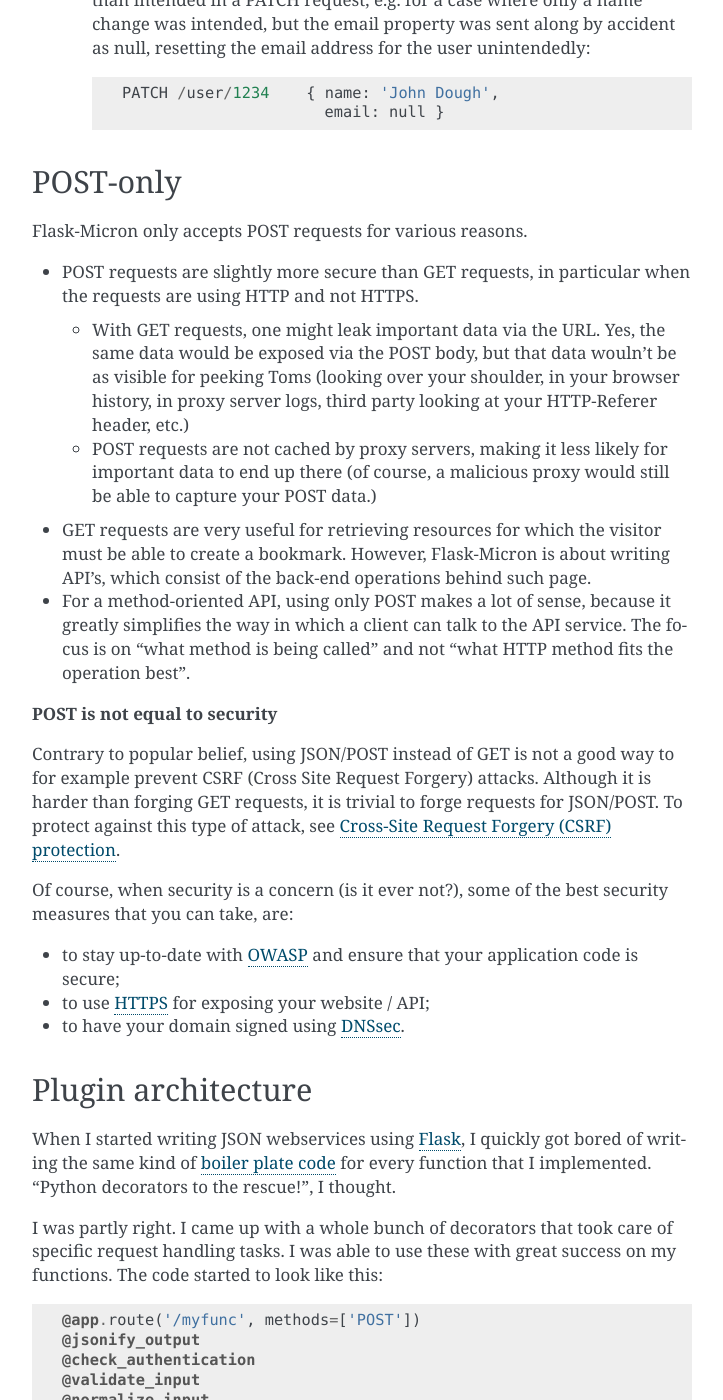
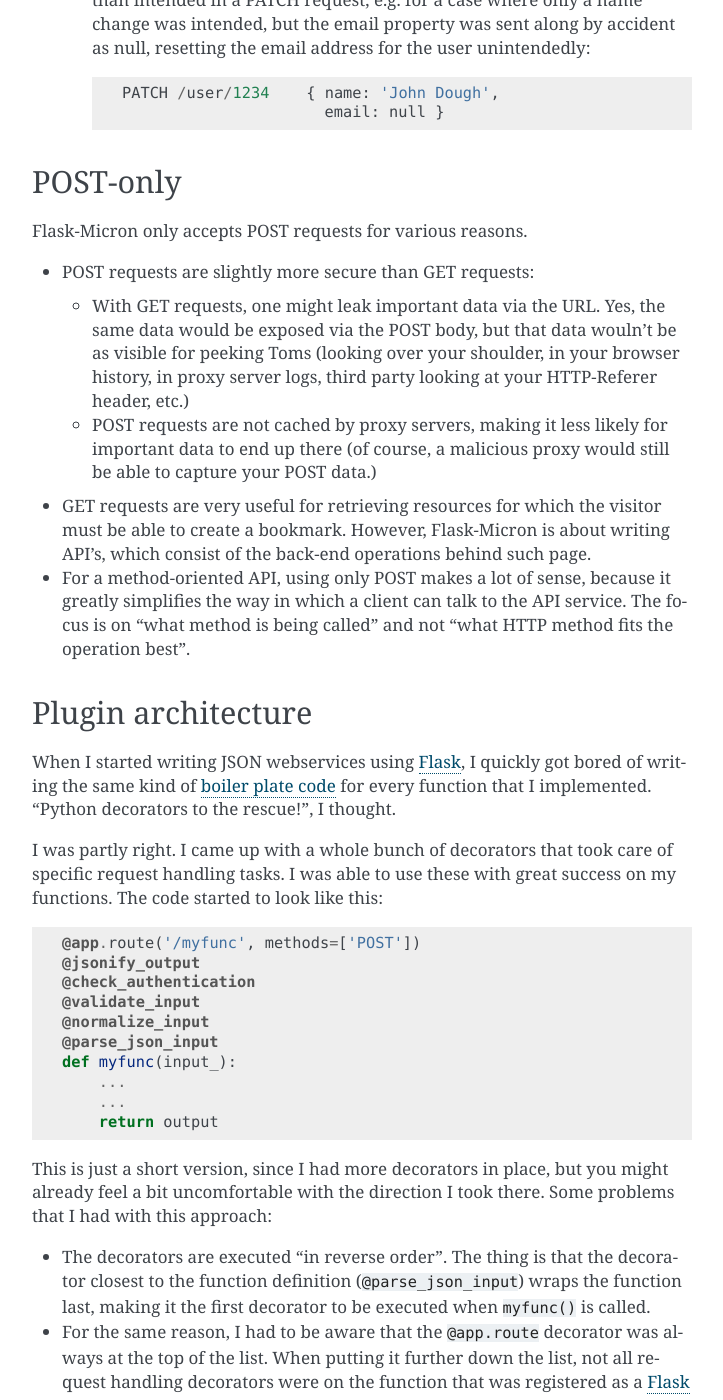
Before and after one commit to mmakaay/flask_micron, a Sphinx documentation site: the page built from docs/additional/design.rst, in a window 1280 px wide and 1400 px high, scrolled down 1452 px. Shown: the whole window, without its empty margins (388-1111 px from the left). Built offline with Sphinx 7.4.7, drawn with Linux system fonts in a browser that asks for light colours.

Commit message:
Added even more documentation.

```diff
--- a/docs/additional/design.rst
+++ b/docs/additional/design.rst
@@ -82,8 +82,7 @@
 
 Flask-Micron only accepts POST requests for various reasons.
 
-* POST requests are slightly more secure than GET requests, in particular
-  when the requests are using HTTP and not HTTPS.
+* POST requests are slightly more secure than GET requests:
 
   * With GET requests, one might leak important data via the URL. Yes, the
     same data would be exposed via the POST body, but that data wouln't
@@ -104,25 +103,6 @@
   it greatly simplifies the way in which a client can talk to the API
   service. The focus is on "what method is being called" and not "what
   HTTP method fits the operation best".
-
-**POST is not equal to security**
-
-Contrary to popular belief, using JSON/POST instead of GET is not a good way
-to for example prevent CSRF (Cross Site Request Forgery) attacks. Although
-it is harder than forging GET requests, it is trivial to forge requests for
-JSON/POST. To protect against this type of attack, see
-:ref:`user_csrf-protection`.
-
-Of course, when security is a concern (is it ever not?), some of the best
-security measures that you can take, are:
-
-* to stay up-to-date with `OWASP <https://www.owasp.org>`_ and ensure
-  that your application code is secure;
-
-* to use `HTTPS <https://en.wikipedia.org/wiki/HTTPS>`_ for exposing
-  your website / API;
-
-* to have your domain signed using `DNSsec <https://en.wikipedia.org/wiki/Domain_Name_System_Security_Extensions>`_.
 
 .. _design_pluginarchitecture:
 
--- a/docs/index.rst
+++ b/docs/index.rst
@@ -26,6 +26,7 @@
    users/installation
    users/quickstart
    users/plugins
+   users/bundledplugins
 
 Developers Guide
 ----------------
@@ -52,6 +53,7 @@
 
    additional/stack
    additional/design
+   additional/security
    additional/license
    additional/dependencies
    additional/history
```
Also changed, not shown: docs/additional/security.rst (added, +35 -0 lines), docs/users/bundledplugins.rst (added, +100 -0 lines), docs/users/plugins.rst (+4 -3 lines).
